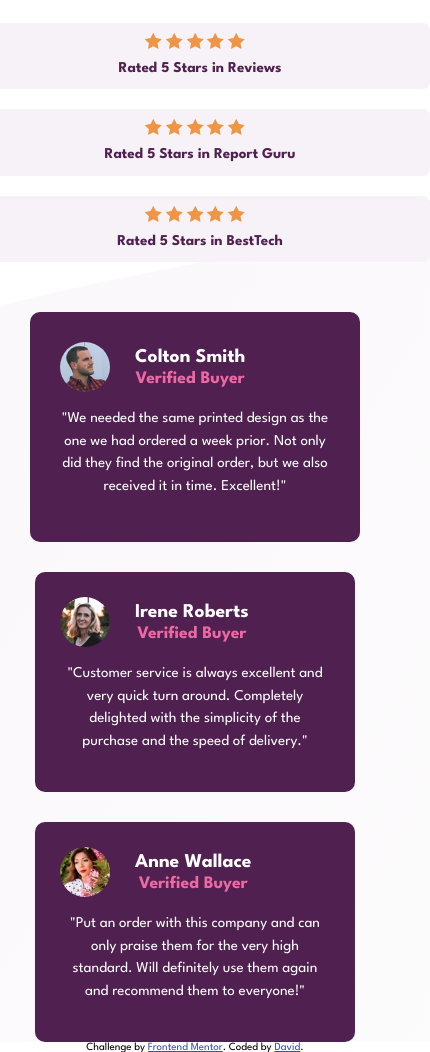
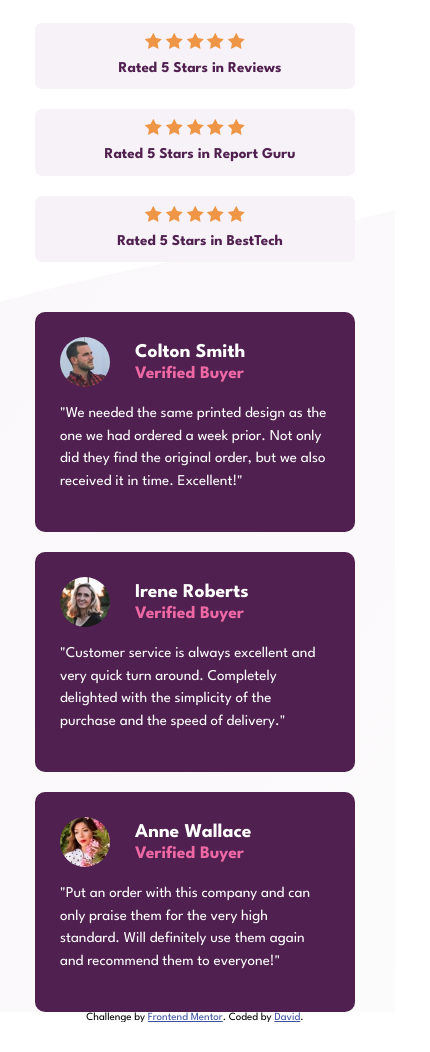
Before and after one commit to Dvid-code/Frontend-Mentor-Social-Proof-Section, a plain HTML site: page index.html in a window 390 px wide. Shown: the part 279-1331 px from the top of the page, 430 px wide, since content can reach past the window. After the commit the page ends 1301 px from the top, so only its background shows below. Drawn offline with Linux system fonts and the light colour scheme.

Commit message:
Add files via upload

```diff
--- a/styles.css
+++ b/styles.css
@@ -92,9 +92,8 @@ p {
     background: hsl(300, 43%, 22%);
     color: hsl(0, 0%, 100%);
     border-radius: 10px;
-    margin-right: 30px;
-    padding: 30px;
-    display: column;
+    margin: 0 30px 40px 0;
+    padding: 25px;
 }
 
 .review-colton p {
@@ -105,9 +104,8 @@ p {
     background: hsl(300, 43%, 22%);
     color: hsl(0, 0%, 100%);
     border-radius: 10px;
-    margin-right: 30px;
+    margin: 20px 30px 20px 0;
     padding: 25px;
-    display: column;
 }
 
 .review-irene p {
@@ -118,8 +116,8 @@ p {
     background: hsl(300, 43%, 22%);
     color: hsl(0, 0%, 100%);
     border-radius: 10px;
+    margin: 40px 0 0 0;
     padding: 25px;
-    display: column;
 }
 
 .review-anne p {
@@ -143,13 +141,13 @@ p {
         background-image: url("images/bg-pattern-top-mobile.svg"), url("images/bg-pattern-bottom-mobile.svg");
         background-repeat: no-repeat;
         background-size: 400px 200px, cover;
-        text-align: center;
     }
 
     .container1 {
         display: flex;
         flex-direction: column;
         align-items: center;
+        text-align: center;
     }
 
     .container2 {
@@ -171,18 +169,21 @@ p {
     }
 
     .review-colton {
-        margin-bottom: 30px;
-        margin-right: 0;
+        margin: 0;
     }
 
     .review-irene {
-        margin-bottom: 30px;
-        margin-right: 0;
+        margin: 20px 0;
+    }
+
+    .review-anne {
+        margin: 0;
     }
 
     .company-reviews p {
         display: grid;
         margin-top: 5px;
+        width: 250px;
     }
 
 
```
